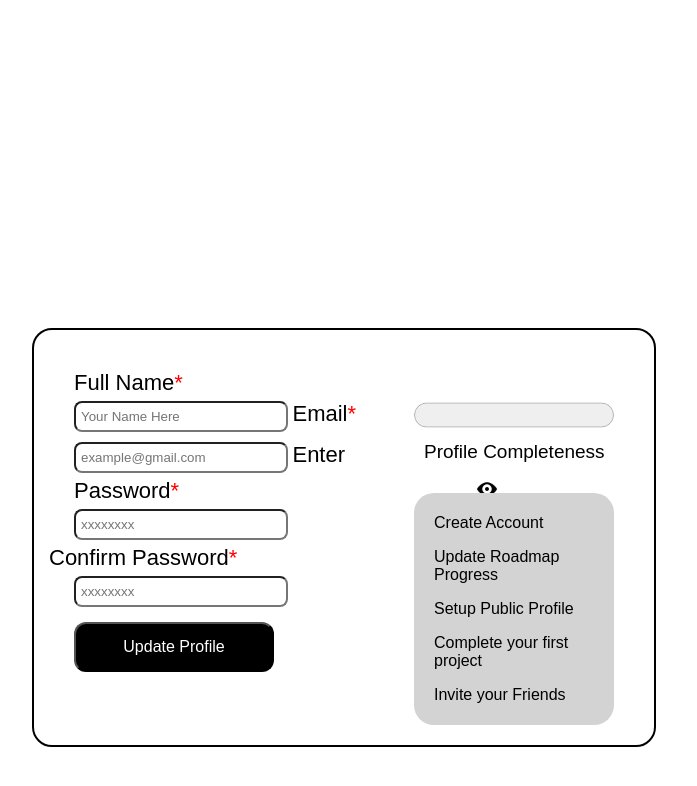
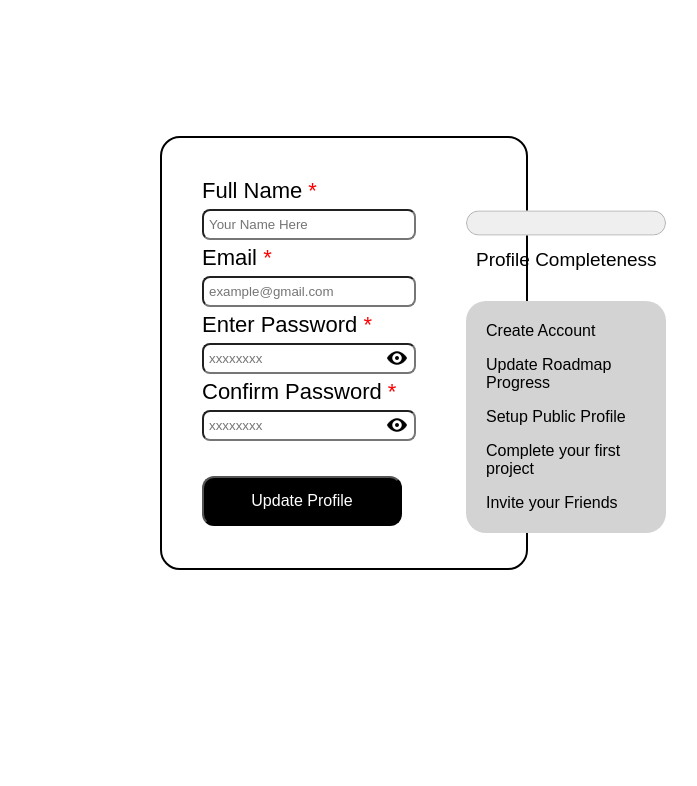
Before and after one commit to MicahCortese/Accessible-Form-UI, a plain HTML site: page index.html in a window 1280 px wide. Shown: the whole page, without its empty margins (296-993 px from the left). Drawn offline with Linux system fonts and the light colour scheme.

Commit message:
Properly placed the hidden password eyes inside of the textboxes without compromising the position of the labels.

```diff
--- a/index.html
+++ b/index.html
@@ -11,17 +11,17 @@
     <div class="container">
         <div id="form-container">
             <form action="">
-                <label for="fullname">Full Name<span>*</span></label>
+                <label for="fullname">Full Name<span> *</span></label>
                 <input type="text" name="fullname" id="fullname" placeholder="Your Name Here">
-                <label for="email">Email<span>*</span></label>
+                <label for="email">Email<span> *</span></label>
                 <input type="email" name="email" id="email" required placeholder="example@gmail.com">
-                <label for="enterpassword">Enter Password<span>*</span></label>
+                <label for="enterpassword">Enter Password<span> *</span></label>
                 <input type="password" name="enterpassword" id="enterpassword" required maxlength="35" placeholder="xxxxxxxx">
+                <label for="confirmpassword">Confirm Password<span> *</span></label>
+                <input type="password" name="confirmpassword" id="confirmpassword" required maxlength="35" placeholder="xxxxxxxx">
+                <input type="submit" value="Update Profile" onclick=""><br> <!-- Intentionally left blank-->
+                <img src="eye.png" alt="hide password" width="20" height="20"><br>
                 <img src="eye.png" alt="hide password" width="20" height="20">
-                <label for="confirmpassword" id="confirmpasswordlabel">Confirm Password<span>*</span></label>
-                <input type="password" name="confirmpassword" id="confirmpassword" required maxlength="35" placeholder="xxxxxxxx">
-                <img src="eye.png" alt="hide password" width="20" height="20">
-                <input type="submit" value="Update Profile" onclick=""> <!-- Intentionally left blank-->
             </form>
         </div>
         <div id="progress-container">
--- a/style.css
+++ b/style.css
@@ -1,6 +1,6 @@
 body {
     font-family: sans-serif;
-    padding: 25%;
+    padding: 10% 35%;
 }
 
 .container {
@@ -8,6 +8,7 @@ body {
     border: 2px solid black;
     border-radius: 20px;
     padding: 40px;
+    height: 350px;
 }
 
 #form-container {
@@ -34,19 +35,14 @@ input[type=submit] {
     color: white;
     background-color: black;
     border-radius: 12px;
-    margin-top: 10px;
+    margin-top: 30px;
     font-size: 16px;
 }
 
 input[type=submit]:hover {
-    background-color: white;
-    color: black;
+    background-color: grey;
+    color: white;
     border: 2px solid black;
-}
-
-#confirmpasswordlabel {
-    position: relative;
-    right: 25px;
 }
 
 span {
@@ -55,8 +51,9 @@ span {
 
 img {
     position: relative;
-    bottom: 30px;
     left: 185px;
+    bottom: 178px;
+    margin-bottom: 43px;
 }
 
 img:hover {
```
